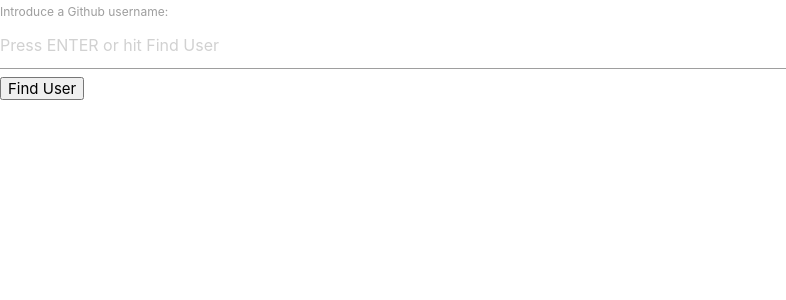
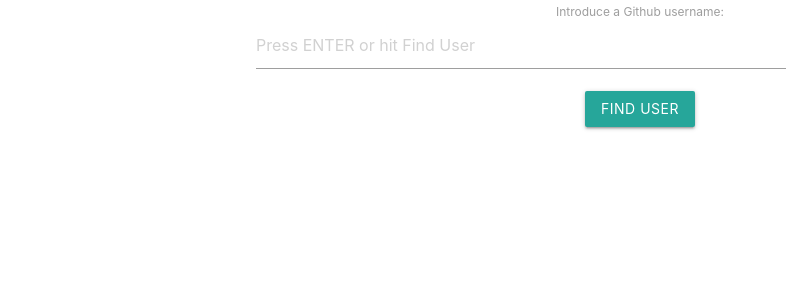
Before and after one commit to Johanson1988/GitHub-Repositories-With-Search-Functionality, a React (Create React App) app: page / in a window 1280 px wide. Shown: the top 300 px of the page, without its empty margins (0-786 px from the left). Built offline with nearby package versions, Linux system fonts and the light colour scheme.

Commit message:
Styles: Userbarch && userDeatils

```diff
--- a/src/App.css
+++ b/src/App.css
@@ -67,6 +67,7 @@
 textarea,
 select {
   font: inherit;
+  margin: 0 auto;
 }
 
 /* Remove all animations and transitions for people that prefer not to see them */
@@ -82,37 +83,42 @@
 /* User details */
 
 .user-picture {
-  max-width: 200px;
-  min-width: 150px;
-
-  border-radius: 40%;
+  max-width: 100px;
+  min-width: 90px;
   border: .25rem solid #26a69a;
-
-  /* Prevent background color leak outs */
-  -webkit-background-clip: padding-box;
-  -moz-background-clip:    padding;
-  background-clip:         padding-box;
 }
 
 .user-details-container {
   display:flex;
   justify-content: center;
   flex-wrap: wrap;
+  max-width: 60%;
+  margin: 0 auto;
 }
 
 .user-details {
-  margin: 1rem 2rem;
+  margin: 0rem auto .5em auto;
   color: #26a69a;
   font-family: 'Montserrat', sans-serif;
-  text-shadow: 4px 4px 4px #aaa;
-  display: flex;
-  justify-content: center;
-  align-items: center;
-
+  border: 2px solid blue;
 }
-
 
 .user-details > h3 {
   font-weight: 500;
+  font-size: 4em;
+}
+
+.user-details > img {
+  text-align: center;
+}
+
+.searchbar {
+  max-width: 60%;
+  min-width: 40%;
+  text-align: center;
+}
+
+.searchbar > button {
+  margin-top: 1em;
 
 }
--- a/src/components/UserDetails.tsx
+++ b/src/components/UserDetails.tsx
@@ -13,10 +13,10 @@
         <>
             <div className="user-details-container" >
                 <div className="user-details">
-                    <img src={imgSrc} alt="user-profile" className="user-picture" />
+                    <img src={imgSrc} alt="user-profile" className="user-picture circle" />
                 </div>
                 <div className="user-details">
-                    <h3>{username}</h3>
+                    <h3 >{username}</h3>
                 </div>
 
             </div>
--- a/src/components/UserSearchBar.tsx
+++ b/src/components/UserSearchBar.tsx
@@ -16,7 +16,7 @@
     }
 
     return(
-        <form onSubmit={handleSubmit} data-testid="user-searchbar">
+        <form onSubmit={handleSubmit} data-testid="user-searchbar" className="searchbar row">
             <label htmlFor="user-searchbar">Introduce a Github username:</label>
             <input
                 type="text"
@@ -27,7 +27,7 @@
                     e: React.ChangeEvent<HTMLInputElement>,
                 ): void => setUserName(e.target.value) }
             />
-            <button type="submit">Find User</button>
+            <button type="submit" className="btn waves-effect waves-light">Find User</button>
         </form>
     );
 }
```
